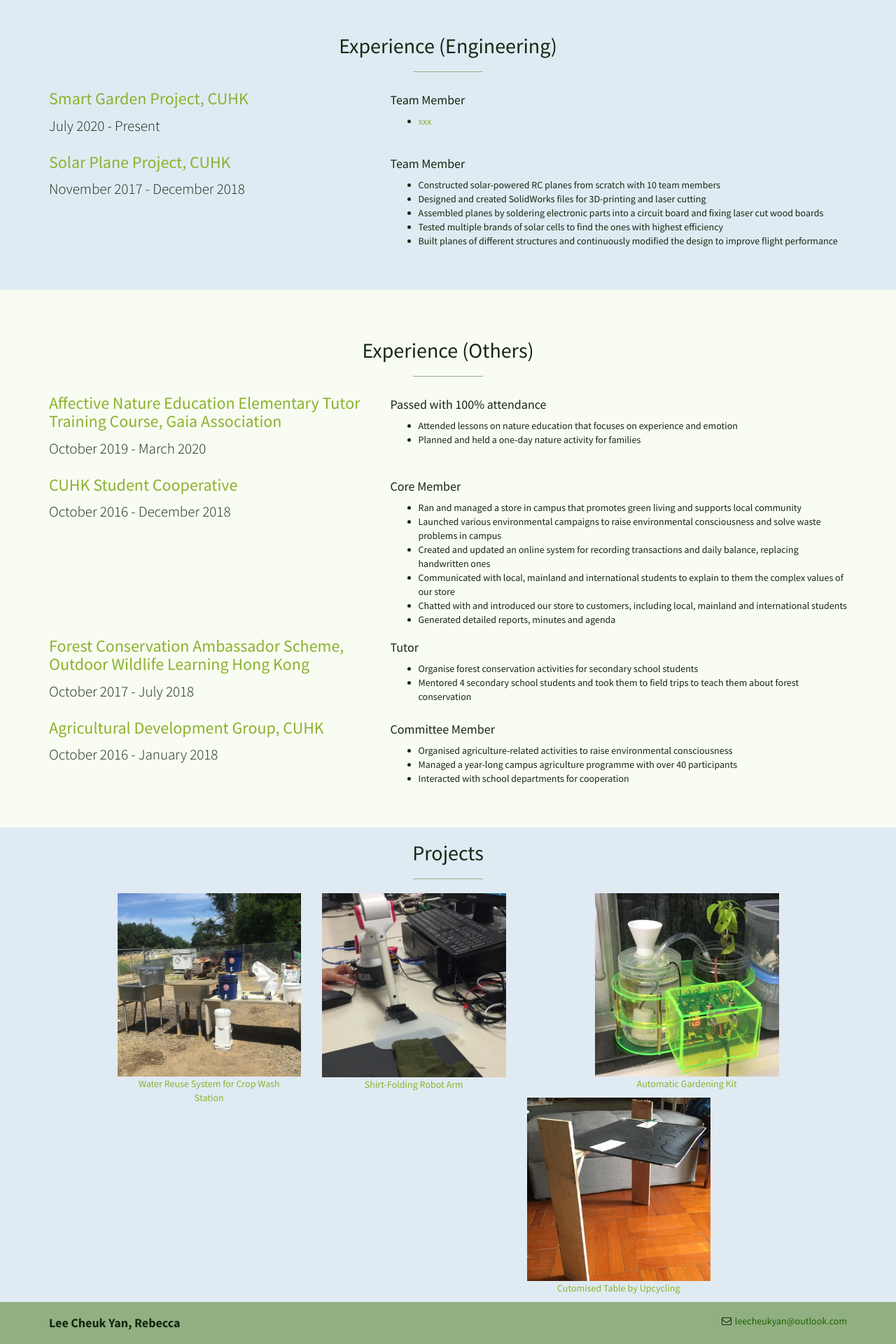
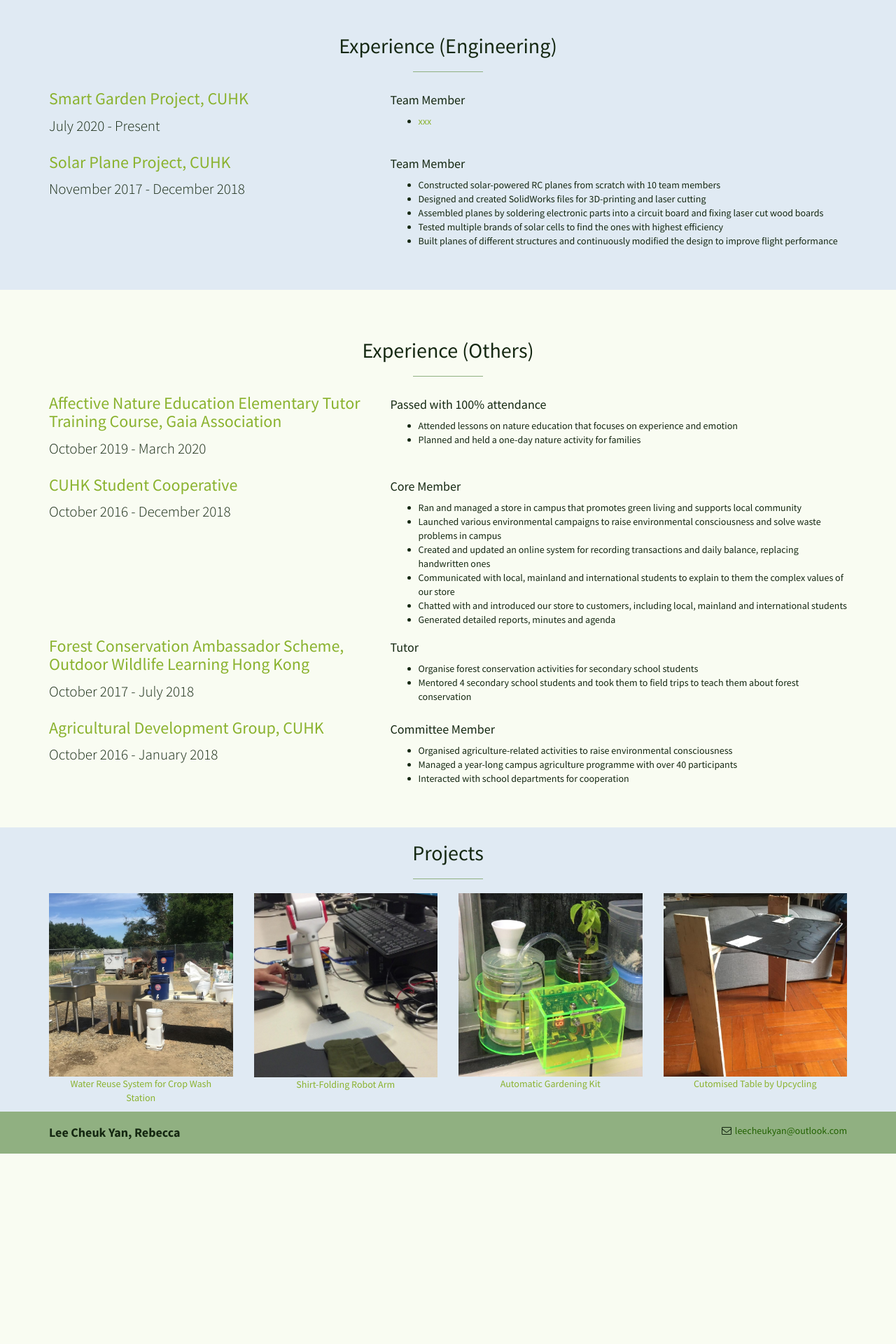
Before and after one commit to leelacceber/stylish-portfolio-jekyll-master, a Jekyll site: the page built from index.html, in a window 1280 px wide. Shown: the part 2433-4353 px from the top of the page at 70% size. Built offline with Jekyll 4.4.1, drawn with Linux system fonts in a browser that asks for light colours; after the commit the page ends 4081 px from its top, so only the background shows below that.

Commit message:
Update projects.html

```diff
--- a/_includes/projects.html
+++ b/_includes/projects.html
@@ -8,7 +8,7 @@
     </div>
 
     <div class="row">
-      <div class="col-sm-5 col-sm-offset-1 col-md-3">
+      <div class="col-sm-5 col-sm-offset-1 col-md-3 col-md-offset-0">
           <a href="#">
             <img class="img-portfolio img-responsive" src="img/crop wash.png">
             <div class="col-md-12">
@@ -26,7 +26,7 @@
           </a>
       </div>
 
-      <div class="col-sm-5 col-sm-offset-1 col-md-3">
+      <div class="col-sm-5 col-sm-offset-1 col-md-3 col-md-offset-0">
           <a href="#">
             <img class="img-portfolio img-responsive" src="img/smart garden.jpeg">
             <div class="col-md-12">
```
